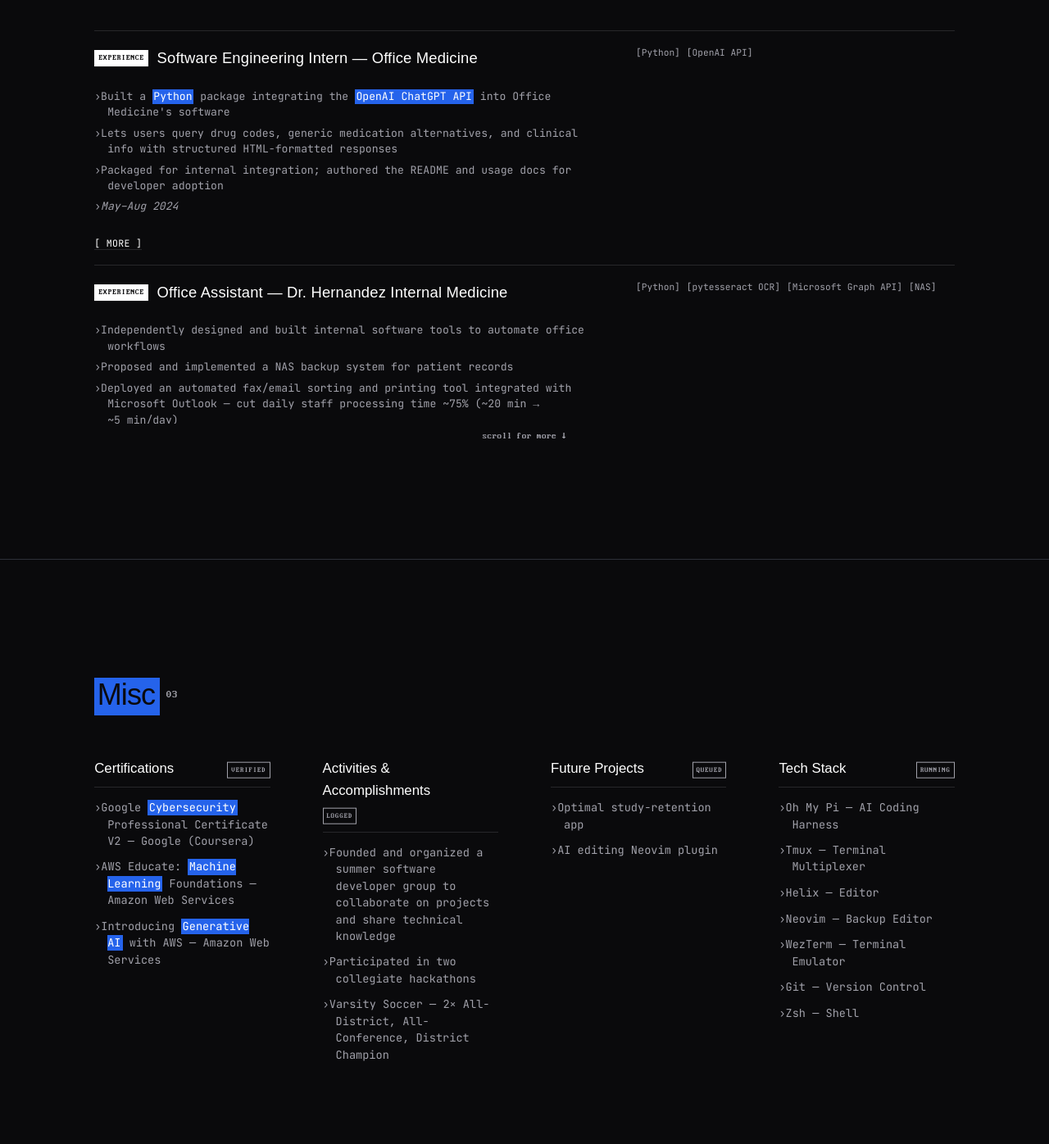
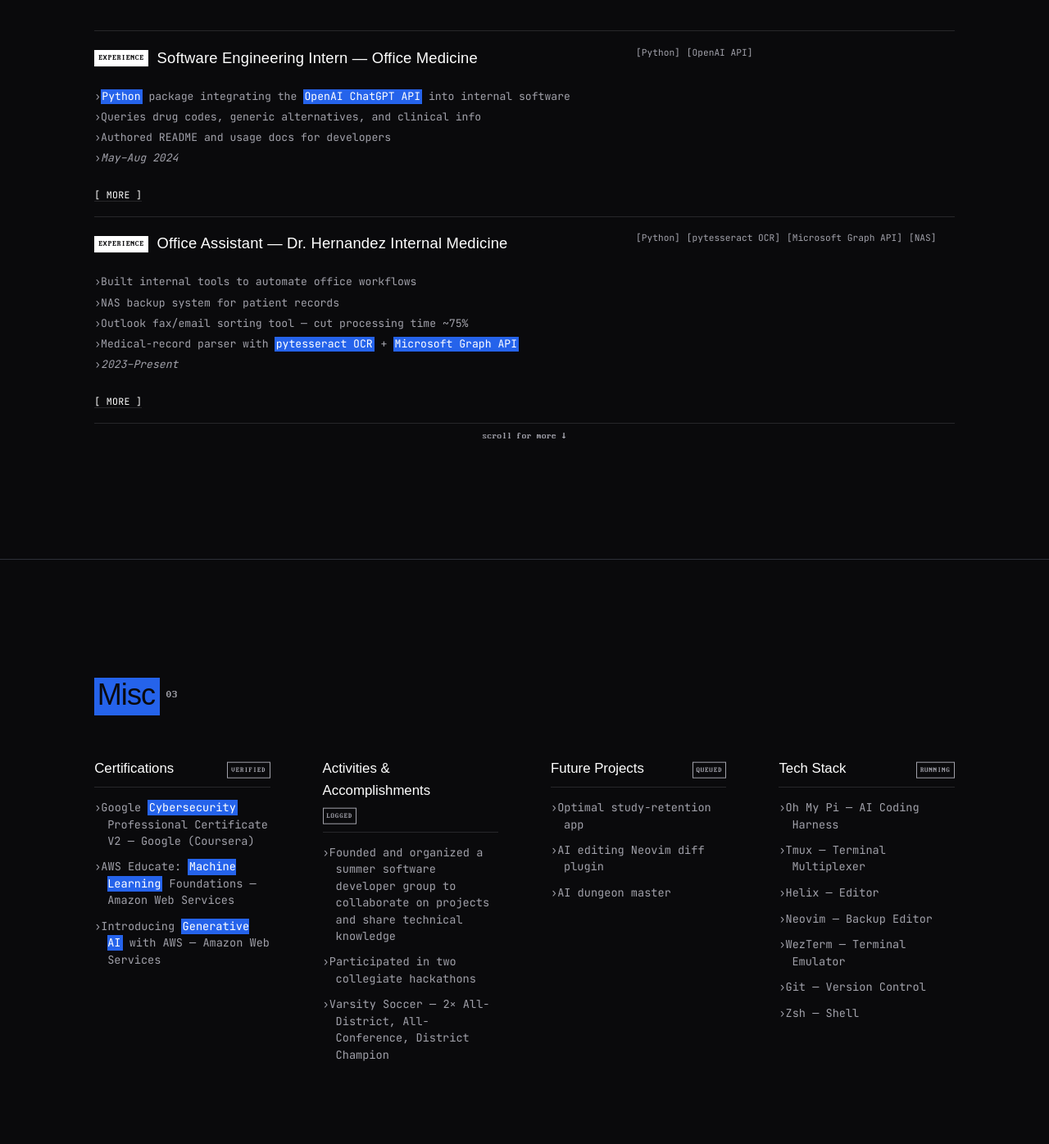
Before and after one commit to ameyeben/ameyeben.github.io, a website: page index.html in a window 1280 px wide. Shown: the part 2168-3564 px from the top of the page at 82% size. Drawn offline with Linux system fonts and the light colour scheme; a web font is replaced by a local one.

Commit message:
style(projects): shorten summary bullets to one line each

```diff
--- a/index.html
+++ b/index.html
@@ -130,9 +130,9 @@ Ameye</h1>
           <li>
             <h3><span class="exp-badge">EXPERIENCE</span> Software Engineering Intern &mdash; Office Medicine</h3>
             <ul class="proj-points">
-              <li>Built a <mark class="kw">Python</mark> package integrating the <mark class="kw">OpenAI ChatGPT API</mark> into Office Medicine's software</li>
-              <li>Lets users query drug codes, generic medication alternatives, and clinical info with structured HTML-formatted responses</li>
-              <li>Packaged for internal integration; authored the README and usage docs for developer adoption</li>
+              <li><mark class="kw">Python</mark> package integrating the <mark class="kw">OpenAI ChatGPT API</mark> into internal software</li>
+              <li>Queries drug codes, generic alternatives, and clinical info</li>
+              <li>Authored README and usage docs for developers</li>
               <li><em>May&ndash;Aug 2024</em></li>
             </ul>
             <ul class="tech-tags">
@@ -156,10 +156,10 @@ Ameye</h1>
           <li>
             <h3><span class="exp-badge">EXPERIENCE</span> Office Assistant &mdash; Dr. Hernandez Internal Medicine</h3>
             <ul class="proj-points">
-              <li>Independently designed and built internal software tools to automate office workflows</li>
-              <li>Proposed and implemented a NAS backup system for patient records</li>
-              <li>Deployed an automated fax/email sorting and printing tool integrated with Microsoft Outlook &mdash; cut daily staff processing time ~75% (~20&nbsp;min &rarr; ~5&nbsp;min/day)</li>
-              <li>Built a Python medical-record parser using <mark class="kw">pytesseract OCR</mark> and the <mark class="kw">Microsoft Graph API</mark> to extract fields from incoming faxes and auto-sort records by office-defined priority</li>
+              <li>Built internal tools to automate office workflows</li>
+              <li>NAS backup system for patient records</li>
+              <li>Outlook fax/email sorting tool &mdash; cut processing time ~75%</li>
+              <li>Medical-record parser with <mark class="kw">pytesseract OCR</mark> + <mark class="kw">Microsoft Graph API</mark></li>
               <li><em>2023&ndash;Present</em></li>
             </ul>
             <ul class="tech-tags">
@@ -187,11 +187,11 @@ Ameye</h1>
           <li>
             <h3><span class="proj-badge">PROJECT</span> AI Resume Scoring Web Application &mdash; Capstone Project (CURRENTLY REVISITING)</h3>
             <ul class="proj-points">
-              <li><mark class="kw">Full-stack</mark> capstone that parses resumes and scores them against job descriptions using <mark class="kw">NLP</mark></li>
-              <li>Tokenization, keyword extraction, and semantic similarity via <mark class="kw">Hugging Face Transformers</mark></li>
-              <li><mark class="kw">Flask REST API</mark> + <mark class="kw">React</mark> frontend, shipped through a <mark class="kw">CI/CD pipeline</mark></li>
-              <li>Served as <mark class="kw">Scrum</mark> leader in an <mark class="kw">Agile</mark> workflow &mdash; adjusted sprint scope around a holiday break while maintaining team accountability</li>
-              <li>Currently implementing HackerRank's grading logic for resumes</li>
+              <li><mark class="kw">Full-stack</mark> app scoring resumes against job descriptions with <mark class="kw">NLP</mark></li>
+              <li>Semantic similarity via <mark class="kw">Hugging Face Transformers</mark></li>
+              <li><mark class="kw">Flask REST API</mark> + <mark class="kw">React</mark>, shipped through <mark class="kw">CI/CD</mark></li>
+              <li><mark class="kw">Scrum</mark> leader in an <mark class="kw">Agile</mark> team</li>
+              <li>Now adding HackerRank-style grading logic</li>
             </ul>
             <ul class="tech-tags">
               <li>Python</li>
@@ -229,9 +229,9 @@ Ameye</h1>
           <li>
             <h3><span class="proj-badge">PROJECT</span> Video Aspect Ratio CLI (vidstretch)</h3>
             <ul class="proj-points">
-              <li><mark class="kw">Rust</mark> CLI that batch-processes video aspect-ratio conversion via a parallel wrapper around <mark class="kw">FFmpeg</mark></li>
-              <li>Bounded worker pool for <mark class="kw">concurrent</mark> jobs, glob/recursive file discovery, interactive conflict resolution, JSON reporting</li>
-              <li>Built on FFmpeg's optimized scaler rather than reimplementing the transform math &mdash; custom engineering focused on concurrency, UX, and reliability</li>
+              <li><mark class="kw">Rust</mark> CLI for batch video aspect-ratio conversion via <mark class="kw">FFmpeg</mark></li>
+              <li>Bounded worker pool for <mark class="kw">concurrent</mark> jobs</li>
+              <li>Glob/recursive discovery, conflict resolution, JSON reporting</li>
             </ul>
             <ul class="tech-tags">
               <li>Rust</li>
@@ -257,8 +257,8 @@ Ameye</h1>
           <li>
             <h3><span class="proj-badge">PROJECT</span> Team Maker Discord Bot (ARCHIVED)</h3>
             <ul class="proj-points">
-              <li>Interactive Discord bot that builds teams from reaction-based participation</li>
-              <li>Implements multiple team-formation <mark class="kw">algorithms</mark> via the <mark class="kw">Discord API</mark></li>
+              <li>Builds teams from reaction-based participation</li>
+              <li>Multiple team-formation <mark class="kw">algorithms</mark> via the <mark class="kw">Discord API</mark></li>
             </ul>
             <ul class="tech-tags">
               <li>Python</li>
@@ -305,7 +305,8 @@ Ameye</h1>
             <h3>Future Projects <span class="unit-state">QUEUED</span></h3>
             <ul class="cred-list">
               <li>Optimal study-retention app</li>
-              <li>AI editing Neovim plugin</li>
+              <li>AI editing Neovim diff plugin</li>
+              <li>AI dungeon master</li>
             </ul>
           </div>
           <div class="cred-col cred-col--running">
```
